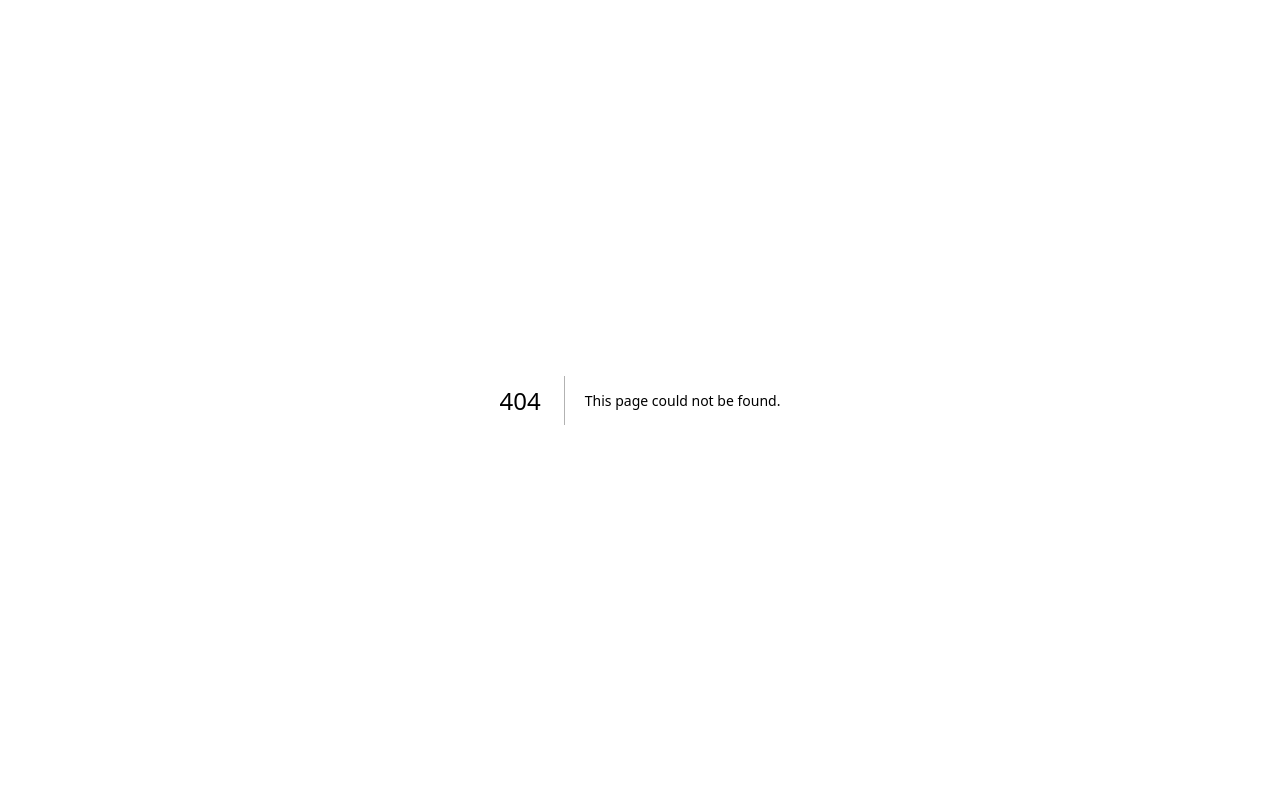
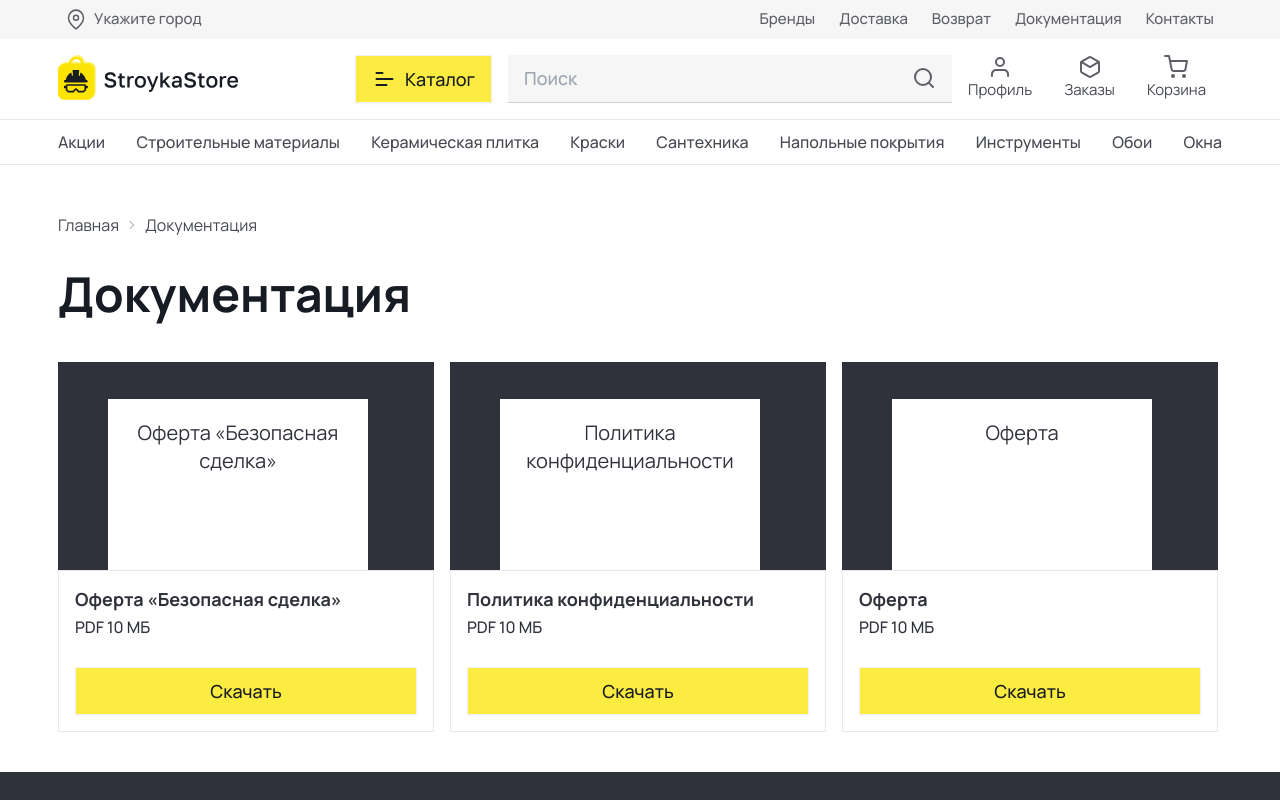
Before and after one commit to EugeneKh1988/stroykastore, a Next.js app: page /docs in a window 1280 px wide. Before the commit this address had no page. Shown: the top 800 px of the page. Built offline with nearby package versions, Linux system fonts and the light colour scheme.

Commit message:
added documents page

```diff
--- /dev/null
+++ b/src/app/docs/layout.tsx
@@ -0,0 +1,21 @@
+import CategoriesList from "@/components/CategoriesList";
+import FooterBlock from "@/components/FooterBlock";
+import Nav from "@/components/Nav";
+import Toolbar from "@/components/Toolbar";
+
+
+export default function DocsLayout({
+  children,
+}: Readonly<{
+  children: React.ReactNode;
+}>) {
+  return (
+    <>
+      <Nav />
+      <Toolbar />
+      <CategoriesList />
+      {children}
+      <FooterBlock />
+    </>
+  );
+}
--- /dev/null
+++ b/src/app/docs/page.tsx
@@ -0,0 +1,60 @@
+import BreadCrumbs from "@/components/BreadCrumbs";
+import Container from "@/components/Container";
+import DocumentItem from "@/components/DocumentItem";
+import React from "react";
+
+export interface IDocument {
+  name: string,
+  type: string,
+  size: number,
+  sizeUnit: string,
+  url: string,
+}
+
+const docs: IDocument[] = [
+  {
+    name: "Оферта «Безопасная сделка»",
+    type: "pdf",
+    size: 10,
+    sizeUnit: "МБ",
+    url: "#",
+  },
+  {
+    name: "Политика конфиденциальности ",
+    type: "pdf",
+    size: 10,
+    sizeUnit: "МБ",
+    url: "#",
+  },
+  {
+    name: "Оферта",
+    type: "pdf",
+    size: 10,
+    sizeUnit: "МБ",
+    url: "#",
+  },
+];
+
+const DocsPage = () => {
+    return (
+      <Container className="px-3 md:px-0">
+        <BreadCrumbs
+          links={[{ name: "Главная", url: "/" }, { name: "Документация" }]}
+          className="mt-10"
+        />
+        <h1 className="text-[48px] font-bold text-vulcan leading-[57.6px] mt-5">
+          Документация
+        </h1>
+        <div className="mt-10 flex gap-4 flex-wrap">
+          {docs.map((doc, index) => (
+            <React.Fragment key={index}>
+              <DocumentItem doc={doc} />
+            </React.Fragment>
+          ))}
+        </div>
+      </Container>
+    );
+};
+
+
+export default DocsPage;
--- /dev/null
+++ b/src/components/DocumentItem.tsx
@@ -0,0 +1,32 @@
+import { IDocument } from "@/app/docs/page";
+import Link from "next/link";
+import Button from "./Button";
+
+const DocumentItem = ({
+  doc,
+  className,
+}: {
+  doc: IDocument;
+  className?: string;
+}) => {
+  const classNameValue = className ? className : '';
+  return (
+    <div className={`flex flex-col ${classNameValue}`}>
+      <div className="bg-shark w-[376px] h-[208px] pl-[50px] pt-[37px] ">
+        <div className="w-[260px] h-[171px] bg-white p-5 text-center">
+          <p className="text-shark text-[20px] leading-7">{doc.name}</p>
+        </div>
+      </div>
+      <div className="w-[376px] p-4 border border-mercury">
+        <p className="text-shark text-[18px] leading-6 font-bold">{doc.name}</p>
+        <p className="text-shark text-[16px] leading-6 font-medium mt-1 uppercase">{`${doc.type} ${doc.size} ${doc.sizeUnit}`}</p>
+        <Button
+          text="Скачать"
+          className="bg-gorse text-vulcan text-[18px] font-medium rounded-none px-[24px] hover:bg-shark hover:border-shark hover:text-white active:text-iron w-full mt-7"
+        />
+      </div>
+    </div>
+  );
+};
+
+export default DocumentItem;
--- a/src/components/FooterBlock.tsx
+++ b/src/components/FooterBlock.tsx
@@ -150,12 +150,12 @@ const FooterBlock = () => {
               </Link>
             </li>
             <li>
-              <a
-                href="#"
+              <Link
+                href="/docs"
                 className="hover:before:mr-1 hover:before:content-['\2192'] before:transition-all before:duration-200"
               >
                 Документация
-              </a>
+              </Link>
             </li>
           </ul>
         </div>
--- a/src/components/Nav.tsx
+++ b/src/components/Nav.tsx
@@ -45,7 +45,7 @@ const Nav = () => {
                   <Link href="/return">Возврат</Link>
                 </li>
                 <li>
-                  <a>Документация</a>
+                  <Link href="/docs">Документация</Link>
                 </li>
                 <li>
                   <a>Контакты</a>
@@ -71,7 +71,7 @@ const Nav = () => {
                 <Link href="/return">Возврат</Link>
               </li>
               <li>
-                <a href="#">Документация</a>
+                <Link href="/docs">Документация</Link>
               </li>
               <li>
                 <a href="#">Контакты</a>
```
